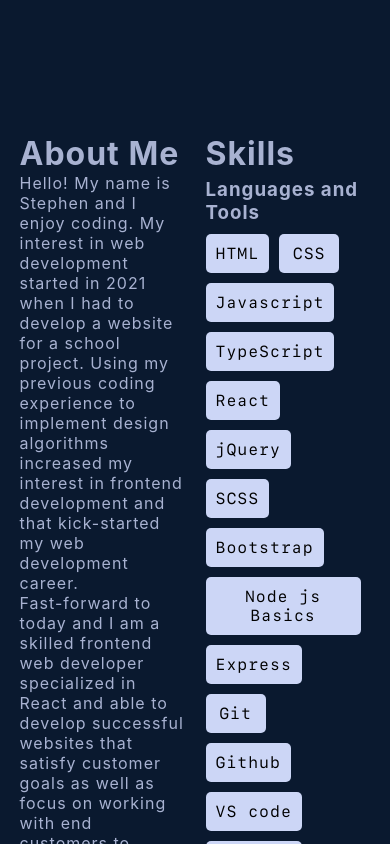
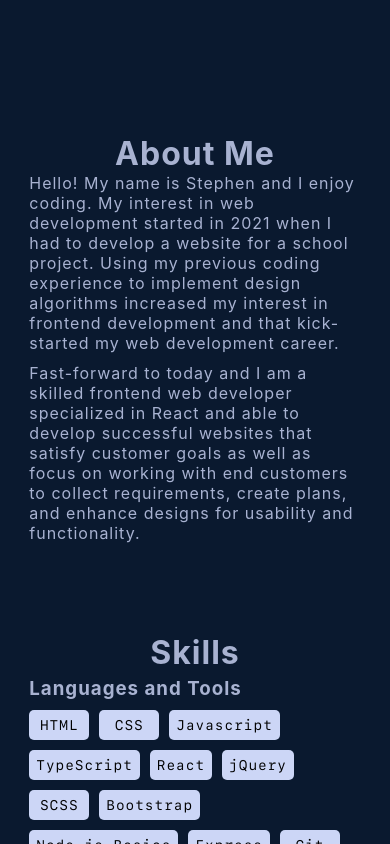
Before and after one commit to Tarvs01/portfolioPrev, a React (Create React App) app: page / in a window 390 px wide. Shown: the part 760-1604 px from the top of the page. Built offline with nearby package versions, Linux system fonts and the light colour scheme.

Commit message:
Made responsive changes

```diff
--- a/src/App.css
+++ b/src/App.css
@@ -240,10 +240,16 @@
 }
 
 .projects-container {
-  margin: 200px auto;
+  margin: 100px auto;
   max-width: 1040px;
   width: 85vw;
   padding: 40px;
+}
+
+@media screen and (max-width: 760px) {
+  .projects-container{
+    width: 90vw;
+  }
 }
 
 .projects-container h1 {
@@ -279,6 +285,12 @@
   list-style-type: none;
   max-width: 1000px;
   margin: 0 auto;
+}
+
+@media screen and (max-width: 1080px) {
+  .projects-cont{
+    grid-template-columns: repeat(auto-fill, minmax(250px, 1fr));
+  }
 }
 
 .main-projects-cont {
@@ -462,13 +474,37 @@
   flex-direction: row;
   justify-content: space-between;
   max-width: 1100px;
-  width: 90vw;
+  width: 85vw;
+  padding: 40px;
   margin: 0 auto 40px;
+}
+
+@media screen and (max-width:900px) {
+  .about-cont{
+    flex-direction: column !important;
+    padding: 0;
+  }
+
+  .about, .skills{
+    width: 100% !important;
+  }
+
+  .skills{
+    margin-top: 80px;
+  }
+
+  .about h1, .skills h1{
+    text-align: center;
+  }
 }
 
 .about,
 .skills {
   width: 47%;
+}
+
+.about p{
+  margin-bottom: 10px;
 }
 
 .skills h3 {
@@ -493,3 +529,10 @@
   color: black;
   font-family: sfMono;
 }
+
+@media screen and (max-width: 501px) {
+  .language-frameworks li{
+    font-size: 14px;
+    padding: 7px;
+  }
+}
```
